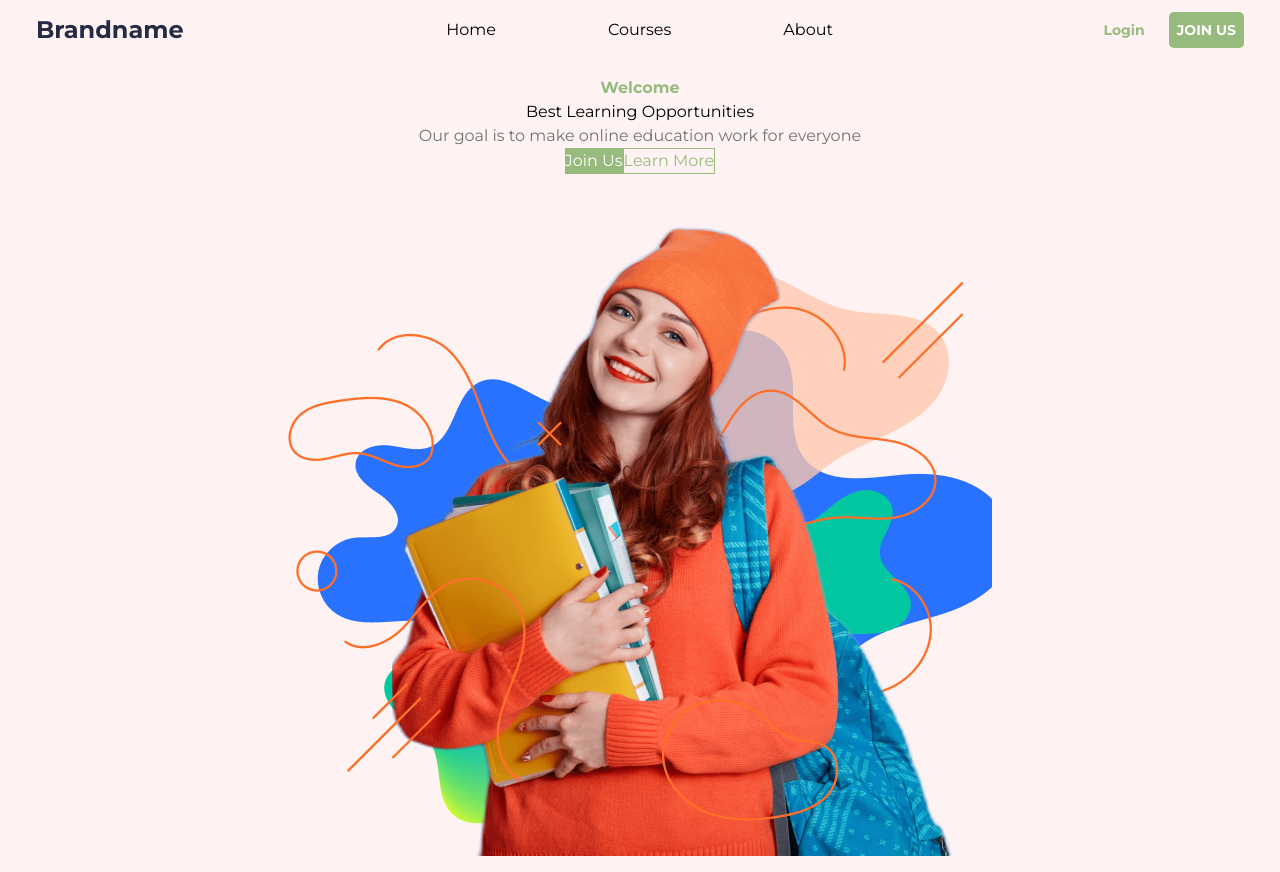
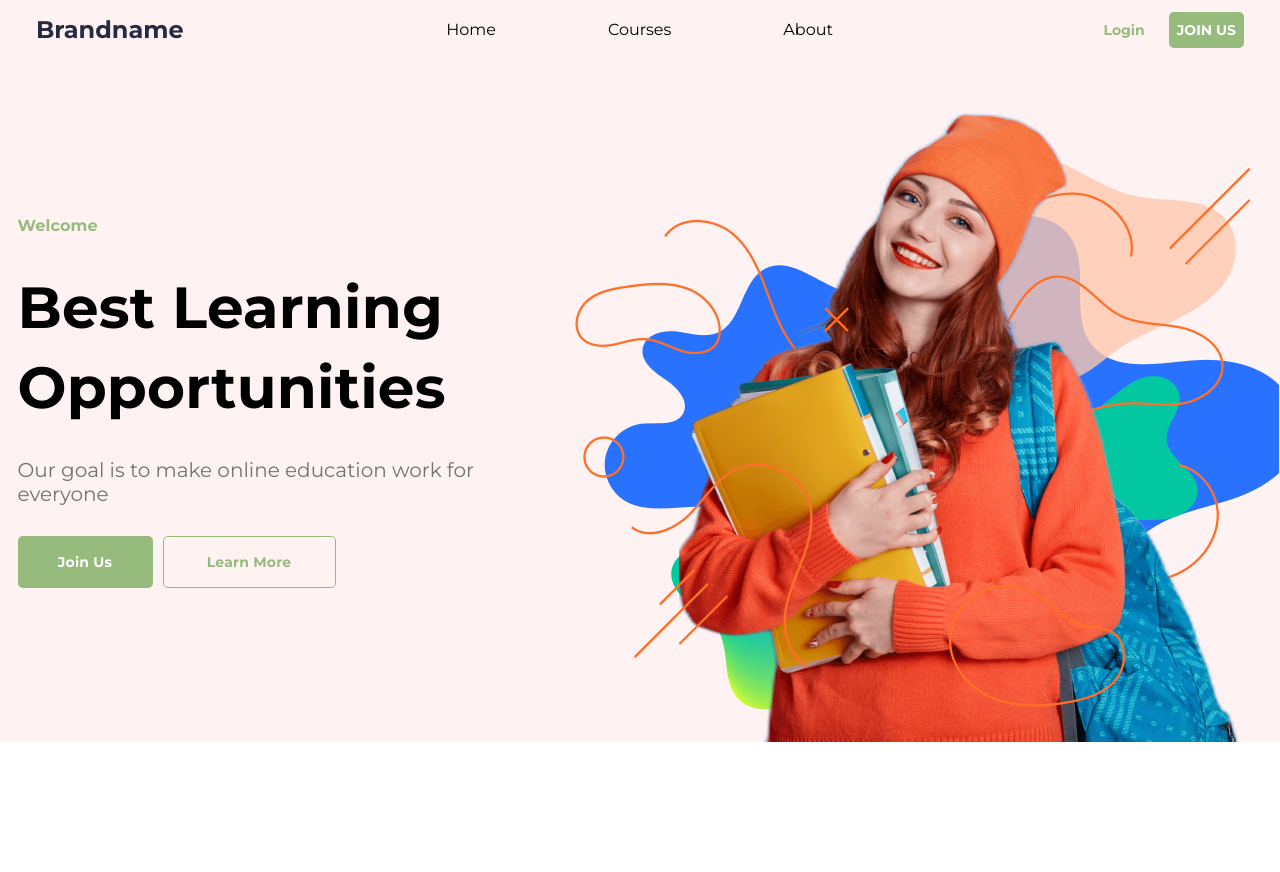
Before and after one commit to mehakkhan123/milestone2-assignment-tailwind, a Next.js app: page / in a window 1280 px wide. After the commit the page ends 800 px from the top, so only its background shows below. Built offline with nearby package versions, Linux system fonts and the light colour scheme.

Commit message:
updated Hero

```diff
--- a/src/components/Header.tsx
+++ b/src/components/Header.tsx
@@ -18,8 +18,8 @@ export default function Header() {
             <li className='hover:underline'><Link href={"/"}>About</Link></li>
         </ul>
         <div className='flex flex-row gap-[16px]'>
-        <button className='rounded-[5px] p-2 text-[#96BB7C] font-bold text-sm'>Login</button>
-        <button className='bg-[#96BB7C] rounded-[5px] p-2 text-white font-bold text-sm'>JOIN US</button>
+        <button className='rounded-[5px] p-2 text-[#96BB7C] font-bold text-sm hover:text-[#a4cb88]'>Login</button>
+        <button className='bg-[#96BB7C] hover:bg-[#a4cb88]  rounded-[5px] p-2 text-white font-bold text-sm'>JOIN US</button>
         </div>
         <Sheet>
           <SheetTrigger className='sm:hidden'><Menu/></SheetTrigger>
--- a/src/components/Hero.tsx
+++ b/src/components/Hero.tsx
@@ -5,16 +5,16 @@ const montserrat = Montserrat({subsets:["latin"]})
 
 export default function Hero() {
   return (
-    <div className={`${montserrat.className} w-full flex flex-row justify-center items-center py-4 2xl:h-[682px] bg-[#fff2f3]`}>
-        <div className='flex flex-col 2xl:flex-row 2xl:items-center 2xl:justify-center'>
+    <div className={`${montserrat.className} w-full flex flex-row justify-center items-center 2xl:h-[682px] bg-[#fff2f3] box-border`}>
+        <div className='flex flex-col items-center lg:flex-row lg:justify-center'>
             {/* left */}
-            <div className='flex flex-col items-center 2xl:flex-col 2xl:w-[573px] 2xl:h-[386px] 2xl:gap-[30px] 2xl:items-start'>
-                <h5 className='text-[#96BB7C] font-bold 2xl:text-base 2xl:leading-6 2xl:tracking-[0.1px]'>Welcome</h5>
-                <h1 className='2xl:text-[58px] 2xl:font-bold 2xl:w-[542px] 2xl:h-[160px] 2xl:leading-[80px] 2xl:tracking-[0.2px]'>Best Learning Opportunities</h1>
-                <h4 className='2xl:w-[338px] 2xl:h-[60px] 2xl:text-[20px] 2xl:font-normal 2xl:leading-[30px] 2xl:tracking-[0.2px] text-[#737373]'>Our goal is to make online education work for everyone</h4>
-                <div className='flex 2xl:w-[318px] 2xl:h-[52px] 2xl:flex-row 2xl:gap-[10px]'>
-        <button className='2xl:w-[135px] 2xl:h-[52px] bg-[#96BB7C] 2xl:rounded-[5px] 2xl:py-[15px] 2xl:px-[40px] text-white 2xl:font-bold 2xl:text-sm 2xl:tracking-[0.2px] text-center'>Join Us</button>
-        <button className='2xl:w-[173px] 2xl:h-[52px] bg-transparent border border-[#96BB7C] 2xl:rounded-[5px] 2xl:py-[15px] 2xl:px-[40px] text-[#96BB7C] 2xl:font-bold 2xl:text-sm 2xl:tracking-[0.2px] text-center'>Learn More</button>
+            <div className='flex flex-col items-center text-center py-4 px-4   gap-[30px] 2xl:flex-col sm:w-[573px] 2xl:h-[386px] lg:items-start lg:text-left'>
+                <h5 className='text-[#96BB7C] font-bold text-base leading-6 tracking-[0.1px]'>Welcome</h5>
+                <h1 className='text-3xl leading-10 md:text-[58px] font-bold 2xl:w-[542px] 2xl:h-[160px] md:leading-[80px] tracking-[0.2px]'>Best Learning Opportunities</h1>
+                <h4 className='leading-6 2xl:w-[338px] 2xl:h-[60px] text-[20px] font-normal 2xl:leading-[30px] 2xl:tracking-[0.2px] text-[#737373]'>Our goal is to make online education work for everyone</h4>
+                <div className='flex sm:w-[318px] h-[52px] flex-row gap-[10px] justify-center'>
+        <button className='w-[135px] h-[52px] bg-[#96BB7C] hover:bg-[#a4cb88] rounded-[5px] py-[15px] px-[10px] 2xl:px-[40px] text-white font-bold text-sm tracking-[0.2px] text-center'>Join Us</button>
+        <button className='w-[173px] h-[52px] bg-transparent border border-[#96BB7C] rounded-[5px] py-[15px] px-[10px] 2xl:px-[40px] text-[#96BB7C] font-bold text-sm tracking-[0.2px] text-center hover:text-[#a4cb88]'>Learn More</button>
         </div>
             </div>
             {/* right */}
```
